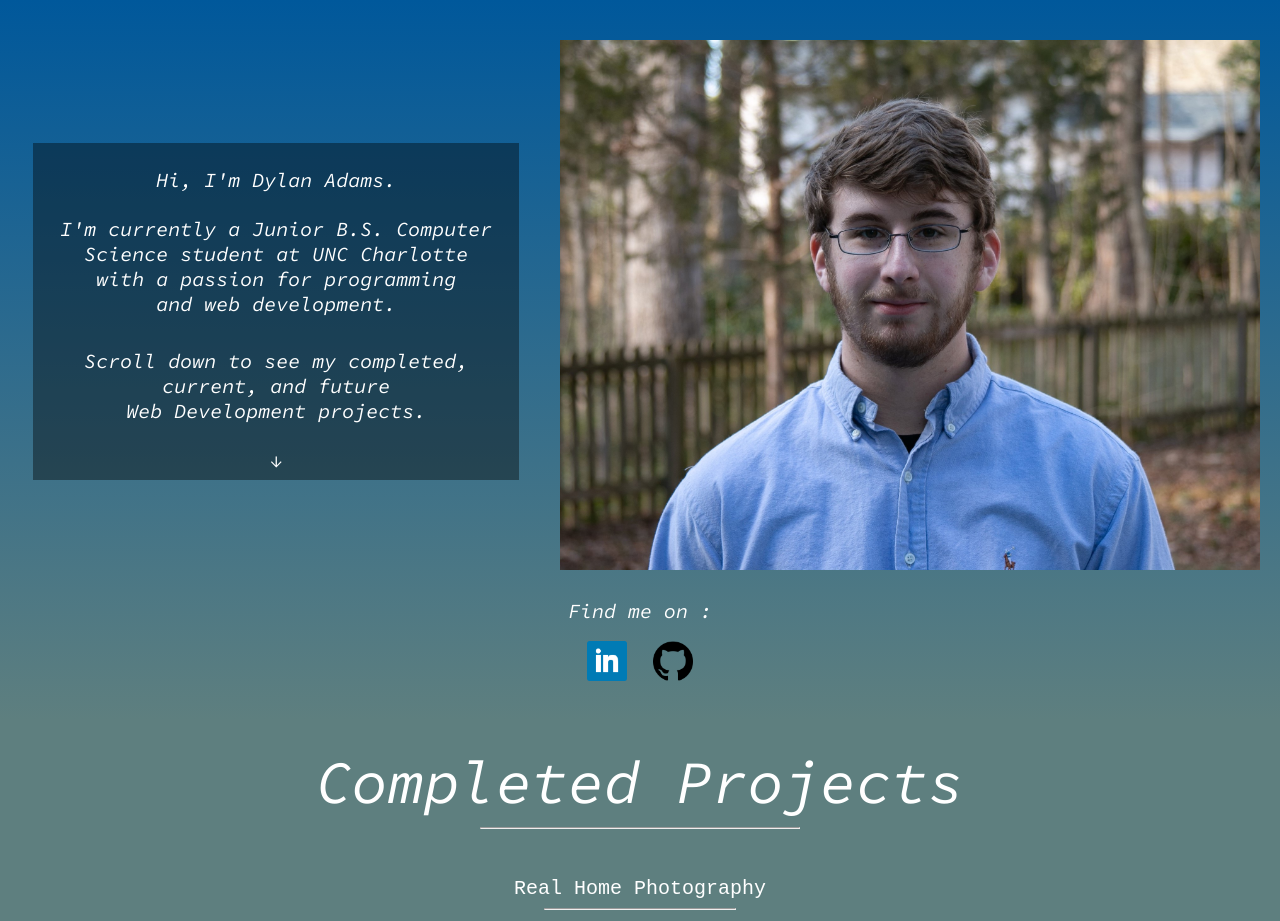
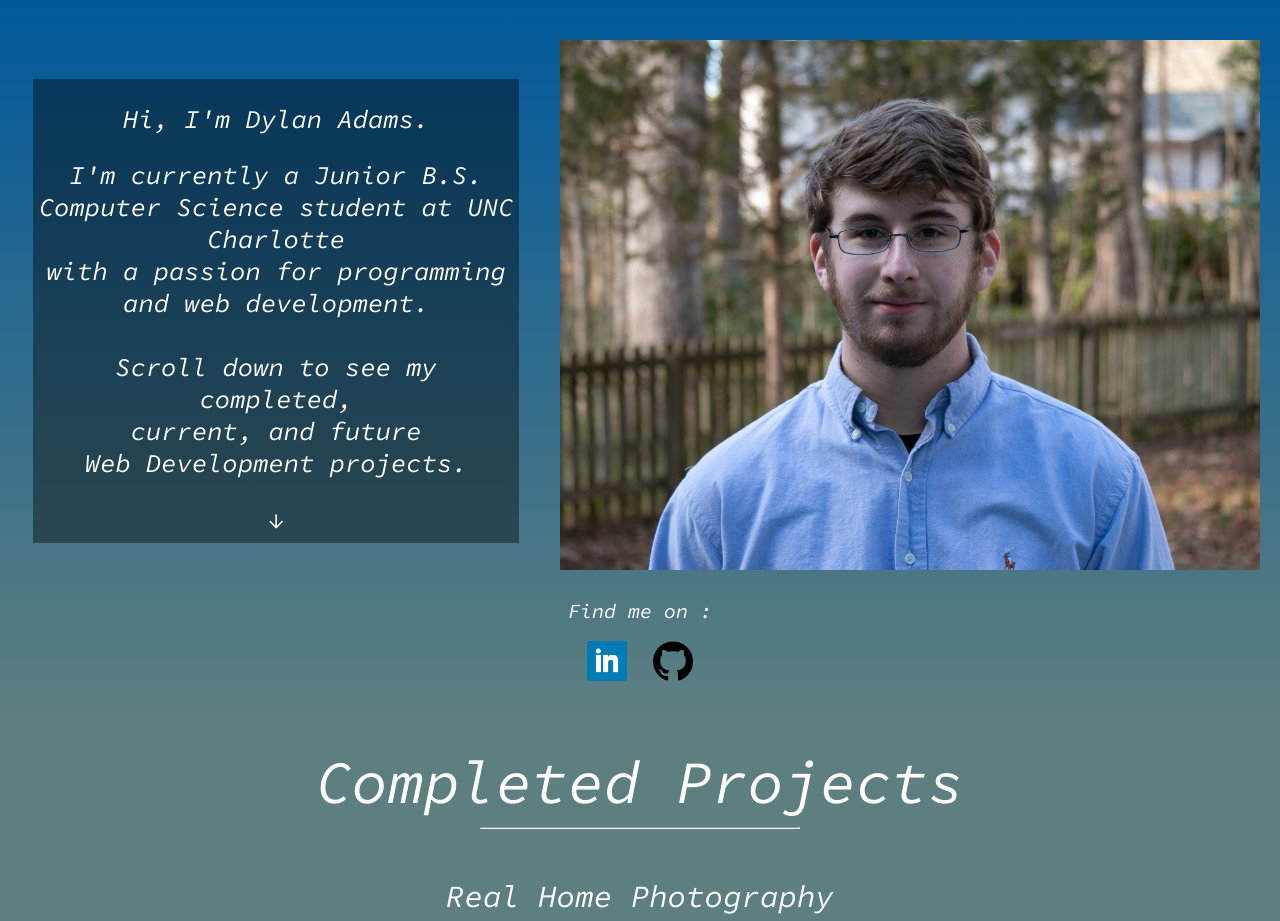
Before and after one commit to DCAdams103/My-Portfolio-Website, a Next.js app in the folder portfolio/: page / in a window 1280 px wide. Shown: the top 921 px of the page. Built offline with nearby package versions, Linux system fonts and the light colour scheme.

Commit message:
Changed font sizes

```diff
--- a/portfolio/pages/index.js
+++ b/portfolio/pages/index.js
@@ -27,7 +27,7 @@ export default function Home() {
 
             <Box className={styles.intro}>
 
-              <header className={styles.text}> Hi, I'm Dylan Adams. </header>
+              <header className={styles.text} style={{}}> Hi, I'm Dylan Adams. </header>
 
               <header className={styles.text} style={{fontSize:'calc(14px + (26 - 14) * ((100vw - 300px) / (1600 - 300)));', paddingBottom:'1vh'}}>
                 I'm currently a Junior B.S. Computer Science student at UNC Charlotte  <br/>
--- a/portfolio/styles/Home.module.css
+++ b/portfolio/styles/Home.module.css
@@ -46,7 +46,7 @@
 .text {
   padding-top: 3vh;
   color: white;
-  font-size: 20px;
+  font-size: calc(18px + (28 - 18) * ((100vw - 300px) / (1600 - 300)));
   text-align: center;
   font-family: 'SourceCodePro';
 }
@@ -54,11 +54,10 @@
 .projectTitle {
   padding-top: 5vh;
   color: white;
-  font-size: 20px;
-  /* calc(18px + (35 - 18) * ((100vw - 300px) / (1600 - 300))) */
+  font-size: calc(18px + (35 - 18) * ((100vw - 300px) / (1600 - 300)));
   font-weight:'bold';
   text-align: center;
-  font-family: 'Source Code Pro', monospace;
+  font-family: 'SourceCodePro';
 }
 
 .img {
```
